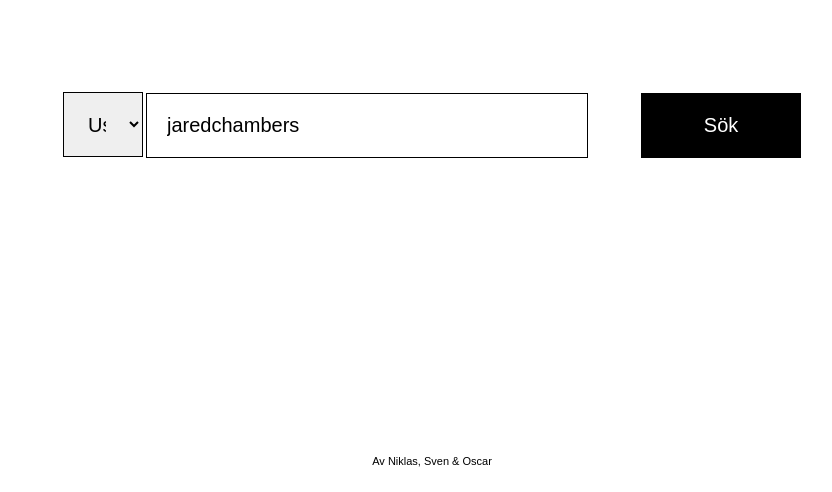
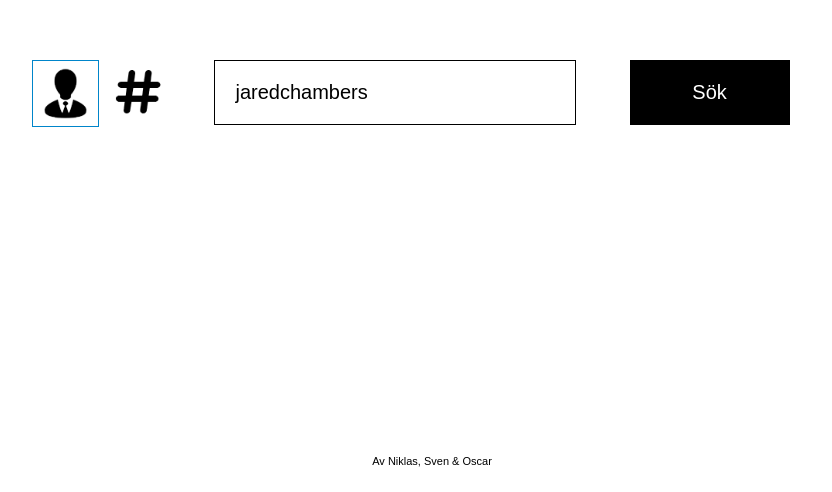
Before and after one commit to Knogobert/InstantBacon, a plain HTML site: page index.html in a window 1280 px wide. Shown: the part 308-800 px from the top of the page, without its empty margins (208-1040 px from the left). Drawn offline with Linux system fonts and the light colour scheme.

Commit message:
Radiobuttons

```diff
--- a/css/main.css
+++ b/css/main.css
@@ -9,21 +9,14 @@ header{
 	max-width: 1000px;
 	height: 100px;
 	}
-	header select{
-		font-size:20px;
-		padding:20px;
-		border: 1px solid black;
-		width:10%;
-		height:65px;
-		text-align:center;
-		}
+
 	header input{
 		font-size:20px;
 		padding:20px;
 		border: 1px solid black;
-		width:50%;
+		width:40%;
 		}header input:focus {
-			border-bottom: solid 5px #0085CA;
+			border: solid 1px #0085CA;
 			outline: none;
 		}
 	#search_button{
@@ -33,6 +26,35 @@ header{
 		width:20%;
 		margin-left:50px;
 		}
+
+
+#radio_box {
+	width:140px;
+	float:left;
+	padding:0;
+	margin:0;
+	margin-top:-2px;
+}
+
+label > input { /* HIDE RADIO */
+  visibility: hidden; /* Makes input not-clickable */
+  position: absolute;
+  padding:0;
+  margin:0;
+  width:auto;
+
+}
+label > input + img{ /* IMAGE STYLES */
+  width:65px;
+  cursor:pointer;
+  border:2px solid transparent;
+}
+label > input:checked + img{ /* (RADIO CHECKED) IMAGE STYLES */
+	border: solid 1px #0085CA;
+	}
+
+
+
 
 .puff_box {
 	overflow:hidden;
@@ -68,7 +90,7 @@ header{
 	top: 0;
 	left: 0;
 	right: 0;
-	bottom: 0;
+	bottom: 65px;
 	max-width: 800px;
 	height: 0;
 	-webkit-transition: all 0.2s ease;
@@ -80,7 +102,7 @@ header{
 .puff .caption {
 	display: none;
 	position: absolute;
-	bottom: 5px;
+	bottom: 7px;
 	left: 5px;
 	right: 5px;
 	background-color: #000;
--- a/index.html
+++ b/index.html
@@ -8,10 +8,18 @@
 	<body>
 		<header>
 			<div id="centerDiv">
-				<select id="search_type">
-				  <option value="user">User</option>
-				  <option value="hashtag">#</option>
-				</select>
+
+				<div id="radio_box">
+					<label>
+					  <input type="radio" name="search_type" value="user" checked />
+					  <img src="img/icon_user.png">
+					</label>
+					<label>
+					  <input type="radio" name="search_type" value="hashtag" />
+					  <img src="img/icon_hashtag.png">
+					</label>
+				</div>
+
 				<input type="text" name="username" id="username" placeholder="Sök efter användare på instagram" value="jaredchambers" />
 				<input type="button" value="Sök" id="search_button" />
 			</div>
--- a/js/js.js
+++ b/js/js.js
@@ -1,7 +1,7 @@
 var accessToken = '144505288.a880b37.f60727772f8e413dad52225165cd1a42';
 //var clientId	= 'a880b37bc8c6409fa2fecd66255b7e44'; används ej..
 //var apiUri		= 'http://www.niklasbrandstrom.se/api/'; används ej
-var countImg 		= '33'; // Antal bilder att visa
+var countImg 		= '100'; // Antal bilder att visa
 
 document.getElementById("search_button").addEventListener("click", getUserInfo); // Klickar man på knappen så söker den
 document.getElementById("username").addEventListener("click", selectAll); // Klickar man i text-rutan markar all text
@@ -61,7 +61,6 @@ function getBilder(searchType,string){
 		setTimeout(function(){
 		// Loopar ut resultatet
 		for(var i=0;i<data.length;i++){
-
 			var holder=document.createElement('div');
 				holder.className="puff";
 			var inner=document.createElement('div');
@@ -74,7 +73,7 @@ function getBilder(searchType,string){
 			// Kontrollerar om bilden har kommentar eller ej
 			if(data[i].caption != null) {
 				caption.innerHTML=data[i].caption.text;
-				//caption.id.style.padding='10px';
+				caption.style.padding='10px';
 				}
 
 			images.setAttribute('src',data[i].images.standard_resolution.url);
@@ -101,7 +100,7 @@ function getUserInfo (){
 	if(searchType === "user") {
 		// Hämtar bilder efter Användarnamn
 		JSONPRequest('https://api.instagram.com/v1/users/search?q='+searchString+'&access_token='+accessToken+'&callback=callbackUserInfo');
-	} else {
+		} else {
 		// Hämtar bilder efter hashtag
 		getBilder('hashtag', searchString);
 		}
@@ -119,7 +118,8 @@ function getUserInfo (){
 		}else{
 			console.log('Could not retrieve the user ID from instagrams API');
 		}
-}
+
+	}
 
 /* ------------------------------------------------------------------------------------------------------ */
 
```
Also changed, not shown: img/icon_hashtag.png (added), img/icon_user.png (added).
